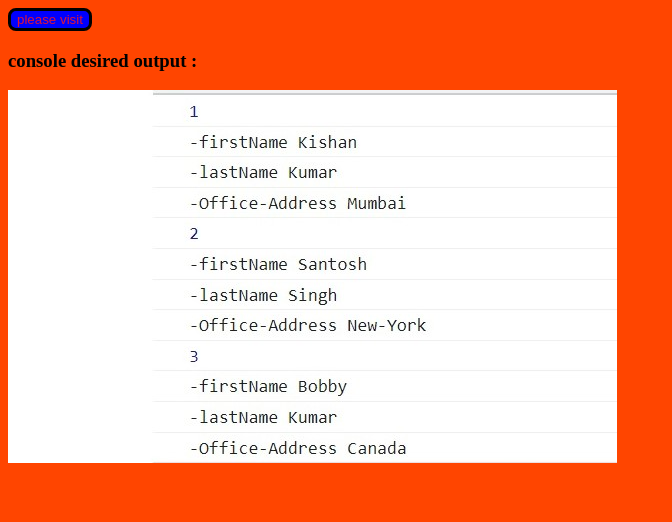
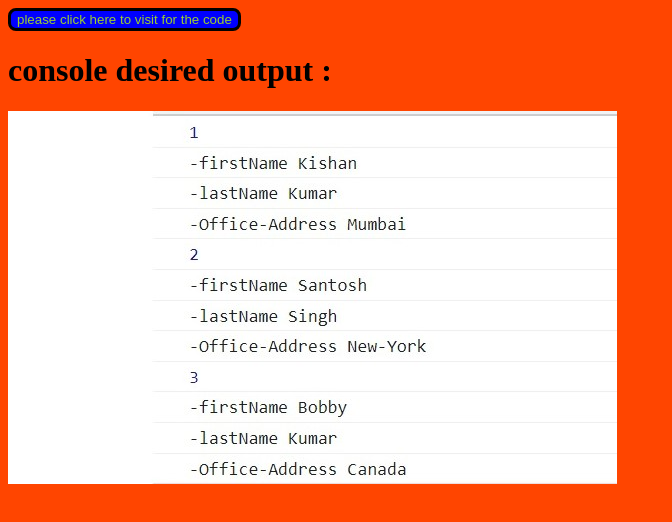
Before and after one commit to KISHAN-del/CSL3403-assignment, a plain HTML site: page index.html in a window 1280 px wide. Shown: the whole page, without its empty margins (0-672 px from the left). Drawn offline with Linux system fonts and the light colour scheme.

Commit message:
Update index.html

```diff
--- a/index.html
+++ b/index.html
@@ -9,9 +9,9 @@
 </head>
 <body style="background-color:orangered;">
     <a href="https://github.com/KISHAN-del/CSL3403-assignment">
-    <button style="border: 3px solid black;border-radius: 8px;background-color: blue;color: crimson;">please visit</button>
+    <button style="border: 3px solid black;border-radius: 8px;background-color: blue;color:yellowgreen; text-align:centre";>please click here to visit for the code</button>
     </a>
-    <h3 style="color:black;">console desired output : </h3>
+    <h1 style="color:black;">console desired output : </h1>
     <img src="image.jpg" alt="console image">
 </body>
 </html>
```
